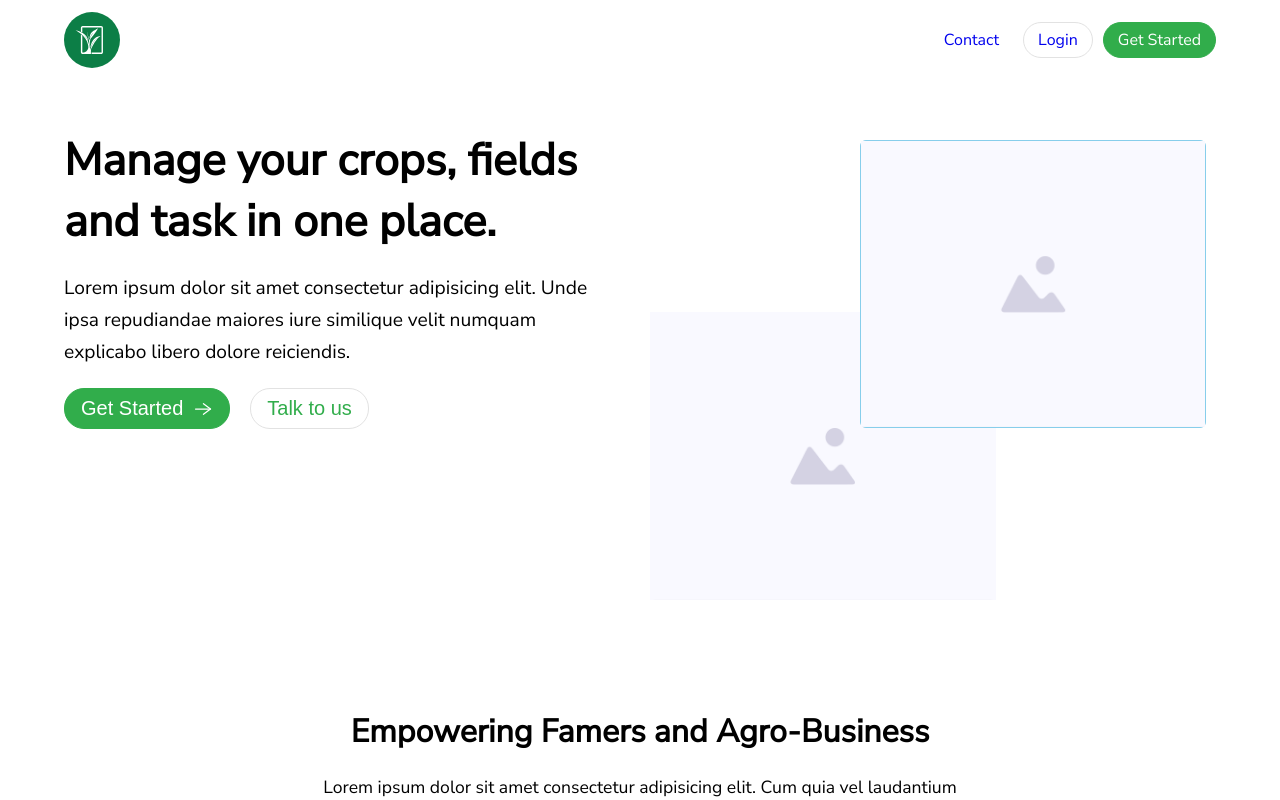
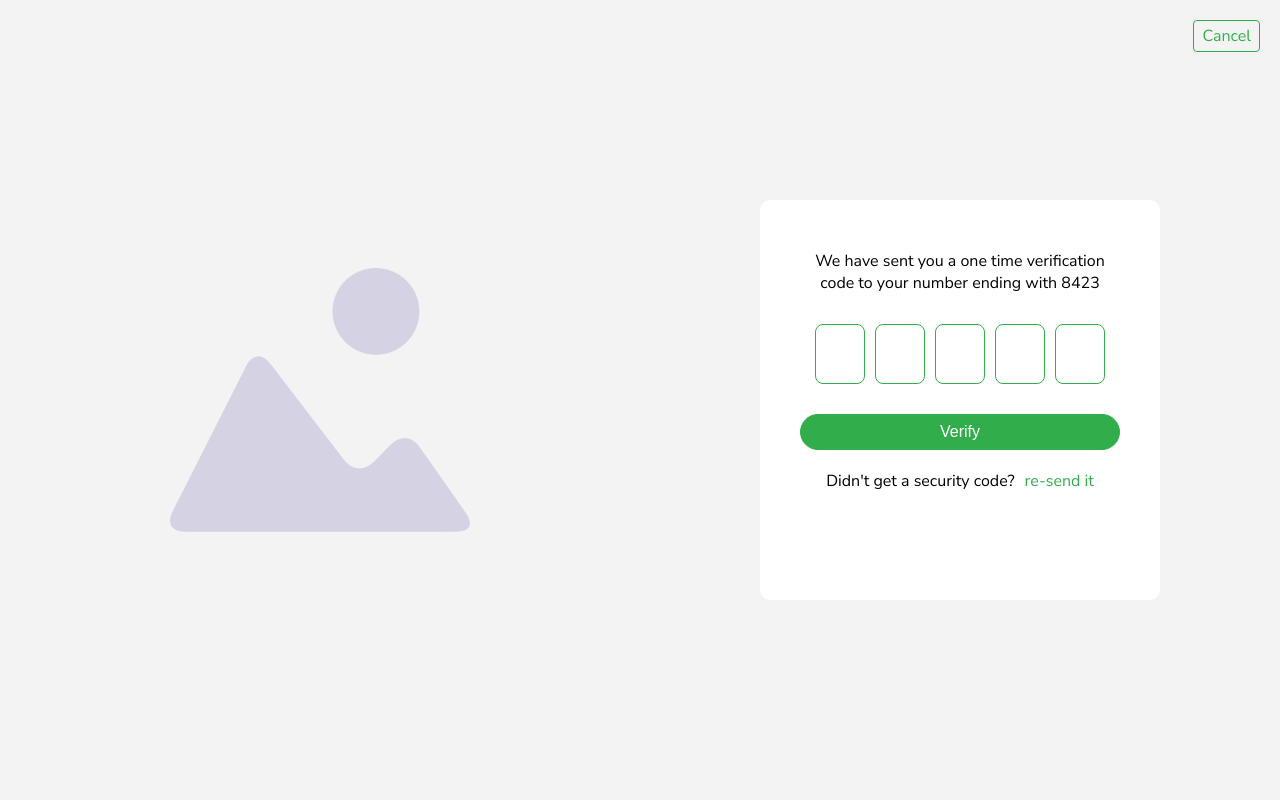
Before and after one commit to muhammadui/SmatAgroSys, a React (Vite) app in the folder frontend/: page /otp in a window 1280 px wide. Before the commit this address led to /. Shown: the top 800 px of the page. Built offline with nearby package versions, Linux system fonts and the light colour scheme.

Commit message:
enabled otp for local testing

```diff
--- a/frontend/src/components/App.tsx
+++ b/frontend/src/components/App.tsx
@@ -22,7 +22,7 @@ const App = () => {
         <Route path="/auth/login" element={<Login />} />
         <Route path="/auth/register" element={<Register />} />
 
-        {/* <Route path="/otp" element={<OTP />} /> */}
+        <Route path="/otp" element={<OTP />} />
 
         <Route path="*" element={<Navigate to="/" />} />
       </Routes>
```
